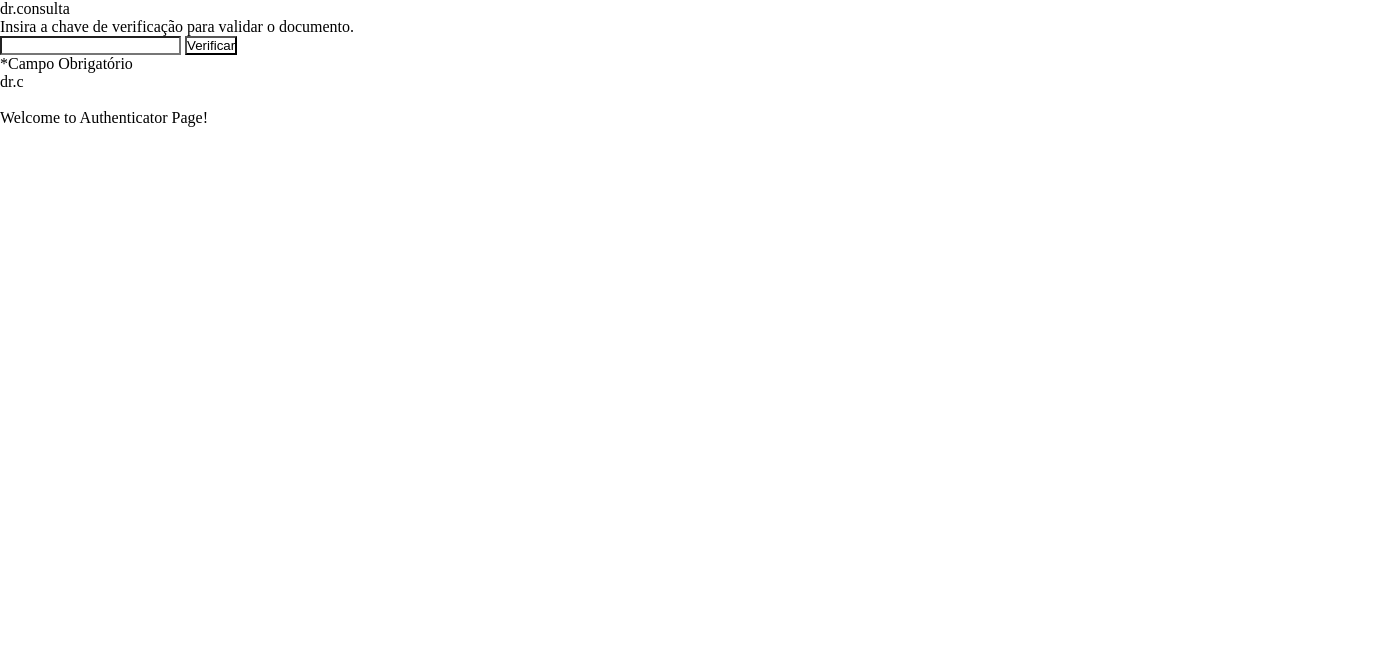
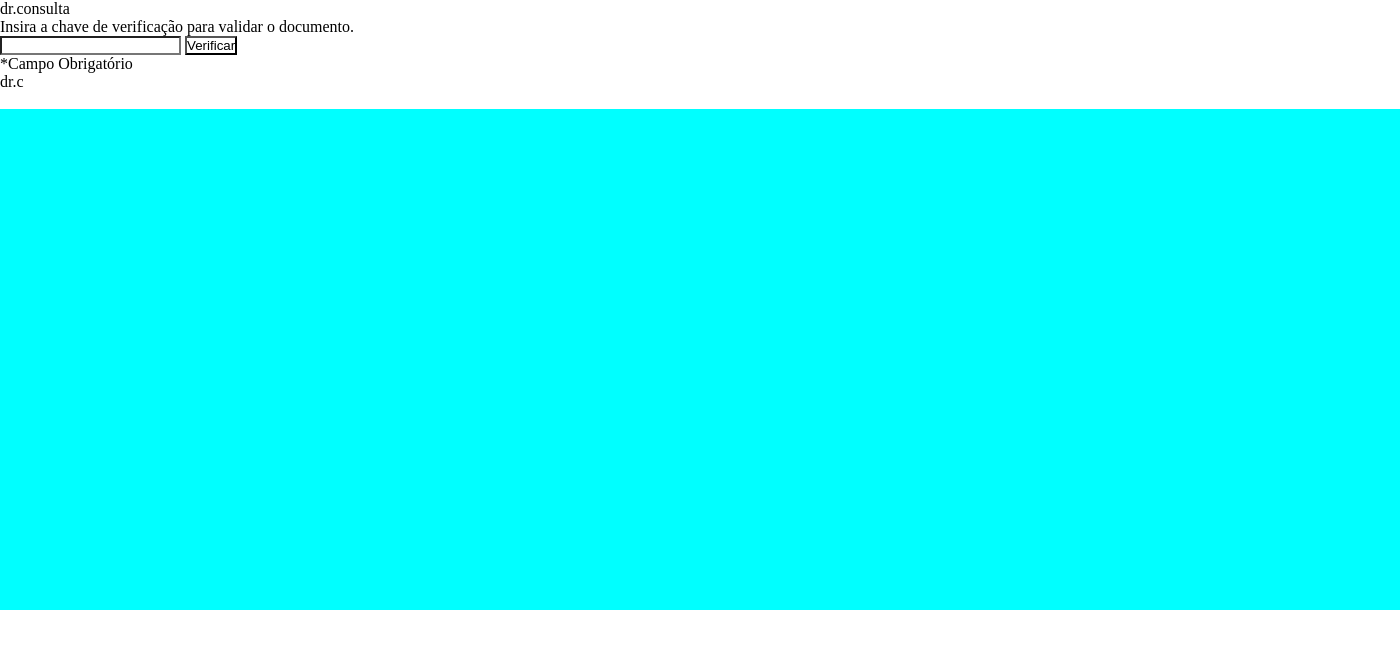
Before and after one commit to cantaruttim/AutenticadorCode, a Next.js app: page / in a window 1280 px wide. Shown: the top 648 px of the page, 1400 px wide, since content can reach past the window. Built offline with nearby package versions, Linux system fonts and the light colour scheme.

Commit message:
getting body

```diff
--- a/pages/index.js
+++ b/pages/index.js
@@ -36,7 +36,6 @@ function Home() {
         </footer>
 
         <br />
-        Welcome to Authenticator Page!
     </div>
         )
   }
--- a/styles/styles.css
+++ b/styles/styles.css
@@ -3,3 +3,9 @@
     margin: 0;
     background-color: #fff;
 }
+
+body{
+    width: 1400px;
+    height: 610px;
+    background-color: aqua;
+}
```
